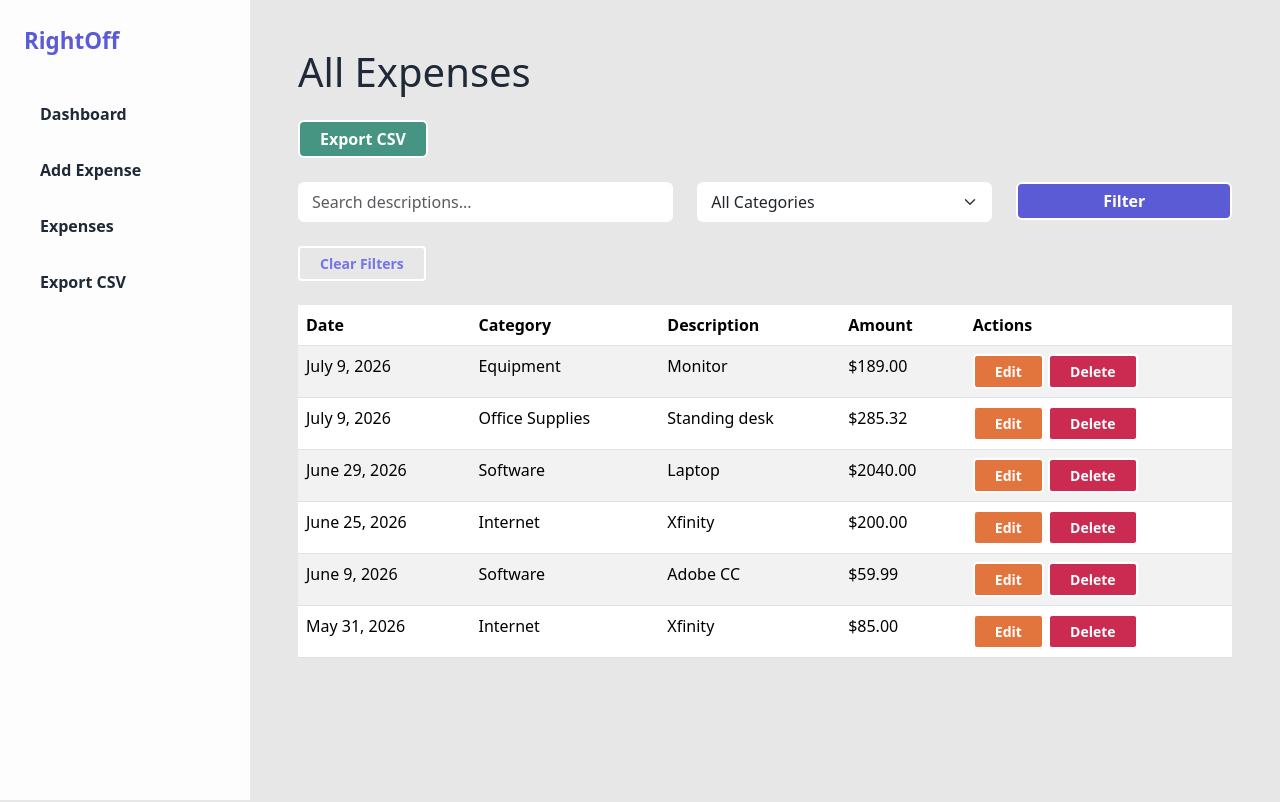
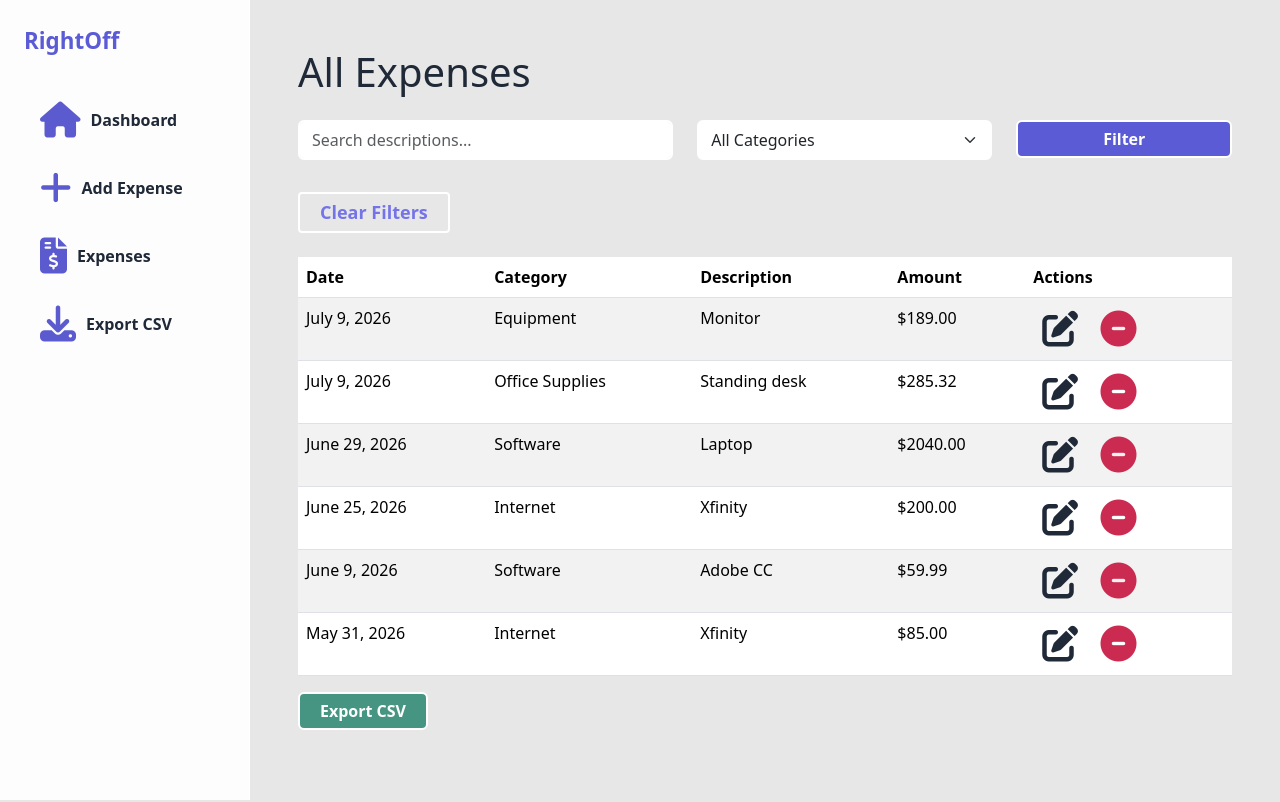
Before and after one commit to derinventingroom/rightoff, a Django app: page /list/ in a window 1280 px wide. Run offline with Django 5.2, Linux system fonts and the light colour scheme; data comes from the database, SQL or seed files in the repository; both versions use the stored data as it was after the commit.

Commit message:
Added icons to the sidebar nav and to the delete and edit button

```diff
--- a/expenses/templates/base.html
+++ b/expenses/templates/base.html
@@ -39,18 +39,18 @@
         <nav class="sidebar-nav">
 
             <a href="/" class="sidebar-link">
-                Dashboard
+                <div class="link-info-text"><i class="fa-solid fa-house"></i><span>Dashboard</span></div>
             </a>
             <a href="/#add-expense" class="sidebar-link">
-                Add Expense
+                <div class="link-info-text"><i class="fa-solid fa-plus"></i><span>Add Expense</span></div>
             </a>
 
             <a href="/list/" class="sidebar-link">
-                Expenses
+                <div class="link-info-text"><i class="fa-solid fa-file-invoice-dollar"></i><span>Expenses</span></div>
             </a>
 
             <a href="/export/" class="sidebar-link">
-                Export CSV
+                <div class="link-info-text"><i class="fa-solid fa-download"></i><span>Export CSV</span></div>
             </a>
 
         </nav>
--- a/expenses/templates/expenses/expense_list.html
+++ b/expenses/templates/expenses/expense_list.html
@@ -5,17 +5,6 @@
 <h1 class="mb-4">
     All Expenses
 </h1>
-
-<div class="d-flex justify-content-between mb-4">
-
-    <a
-        href="/export/"
-        class="btn btn-export btn-success"
-    >
-        Export CSV
-    </a>
-
-</div>
 
 <form method="GET" class="mb-4">
 
@@ -76,6 +65,8 @@
 
 </form>
 
+<div class="row">
+
     <div class="mt-2 mb-4">
 
         <a
@@ -85,6 +76,7 @@
             Clear Filters
         </a>
 
+    </div>
 </div>
 
 <!-- <table class="table table-striped table-hover"> -->
@@ -114,16 +106,16 @@
 
                 <a
                     href="/edit/{{ expense.id }}/"
-                    class="btn btn-sm btn-warning btn-edit"
+                    class="btn btn-sm"
                 >
-                    Edit
+                    <i class="fa-solid fa-pen-to-square edit-icon"></i>
                 </a>
 
                 <a
                     href="/delete/{{ expense.id }}/"
-                    class="btn btn-sm btn-danger btn-delete"
+                    class="btn btn-sm"
                 >
-                    Delete
+                    <i class="fa-solid fa-circle-minus delete-icon"></i>
                 </a>
 
             </td>
@@ -135,4 +127,15 @@
 
 </table>
 
+<div class="d-flex justify-content-between mb-4">
+
+    <a
+        href="/export/"
+        class="btn btn-export btn-success"
+    >
+        Export CSV
+    </a>
+
+</div>
+
 {% endblock %}
--- a/static/css/style.css
+++ b/static/css/style.css
@@ -14,7 +14,7 @@ h1{
     color: #1F2937 !important;
 }
 
-.btn-main, .btn-main:hover, .btn-filter, .btn-filter:hover, .btn-export, .btn-export:hover, .btn-delete, .btn-delete:hover, .btn-edit, .btn-edit:hover{
+.btn-main, .btn-main:hover, .btn-filter, .btn-filter:hover, .btn-export, .btn-export:hover{
     border: 2px solid #ffffff;
     color: #ffffff;
     padding: 5px 20px 5px 20px;
@@ -31,17 +31,27 @@ h1{
 
 .btn-filter{
     color:#7474E8;
+    font-size: 18px;
 }
 
 .btn-filter:hover{
     color:#7474E8;
+    font-size: 18px;
 }
 
 .btn-export{
     background-color: #469583;
 }
 
-.btn-delete{
+.edit-icon{
+    color:#1F2937;
+}
+
+.delete-icon{
+    color: #CC2B51;
+}
+
+/* .btn-delete{
     background-color: #CC2B51;
 }
 
@@ -51,7 +61,7 @@ h1{
 
 .btn-edit:hover{
     background-color: #aa5b34;
-}
+} */
 
 .card {
     border: none;
@@ -94,9 +104,7 @@ i{
     line-height: 1;
 }
 
-
-
- .card-style-purple{
+.card-style-purple{
     background-color: #5B5BD6;
     color: #fff;
 }
@@ -172,6 +180,12 @@ i{
     color: #1f2937;
 }
 
+.link-info-text{
+    display: flex;
+    align-items: center;
+    gap: 10px;
+}
+
 .main-content {
     flex: 1;
     margin-left: 250px;
```
Also changed, not shown: db.sqlite3. Lines whose indentation alone changed are shown as unchanged.
